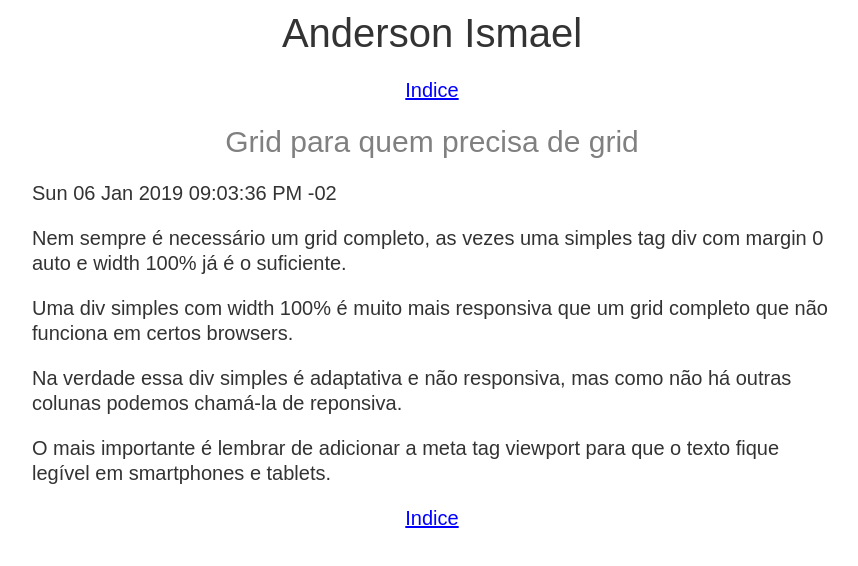
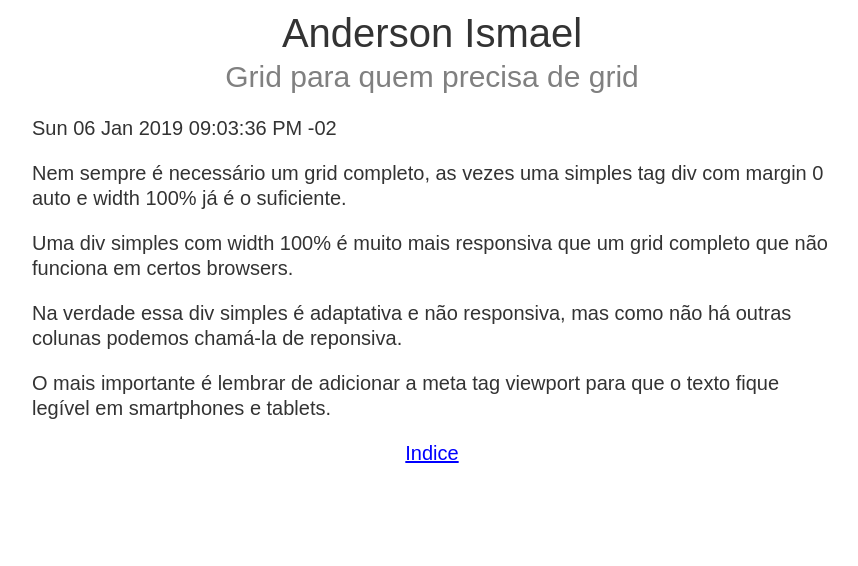
Before and after one commit to MeuGarfo/aicoutodasilva.github.io, a plain HTML site: page grid_para_quem_precisa_de_grid.html in a window 1280 px wide. Shown: the whole page, without its empty margins (208-1066 px from the left). Drawn offline with Linux system fonts and the light colour scheme.

Commit message:
M  grid_para_quem_precisa_de_grid.html M  index.html M  problemas_com_o_ipfs_no_google_cloud.html M  produtividade_e_compatibilidade_em_primeiro_lugar.html M  remover_acentos_diacriticos.html M  root_com_um_nivel_acima.html

```diff
--- a/grid_para_quem_precisa_de_grid.html
+++ b/grid_para_quem_precisa_de_grid.html
@@ -10,9 +10,6 @@
 <body>
     <div class="container">
         <h1>Anderson Ismael</h1>
-        <p class="center">
-            <a href="index.html">Indice</a>
-        </p>
         <h2>Grid para quem precisa de grid</h2>
         <p>Sun 06 Jan 2019 09:03:36 PM -02</p>
 <p>Nem sempre é necessário um grid completo, as vezes uma simples tag div com margin 0 auto e width 100% já é o suficiente.</p>
```
Also changed, not shown: index.html (+0 -3 lines), problemas_com_o_ipfs_no_google_cloud.html (+0 -3 lines), produtividade_e_compatibilidade_em_primeiro_lugar.html (+0 -3 lines), remover_acentos_diacriticos.html (+0 -3 lines), root_com_um_nivel_acima.html (+0 -3 lines).
